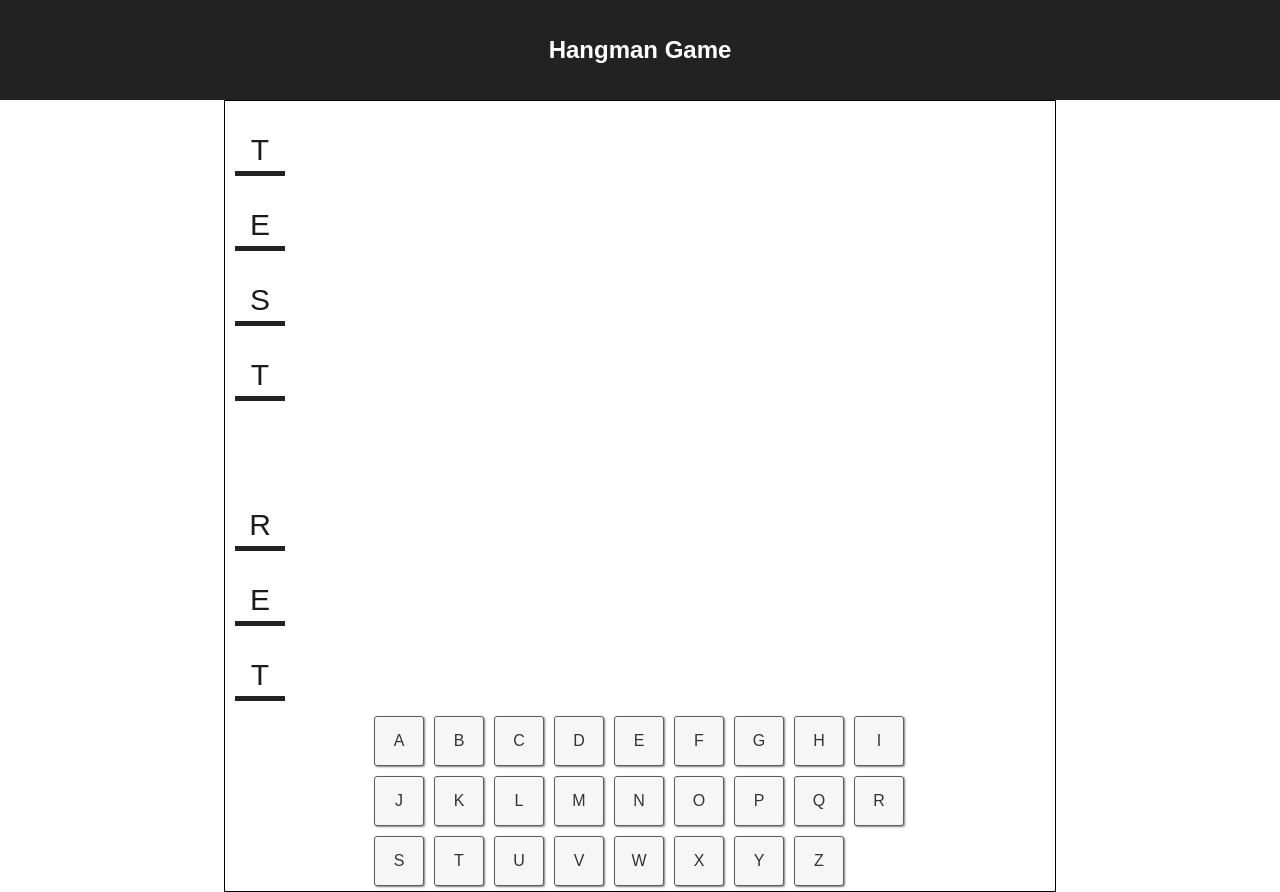
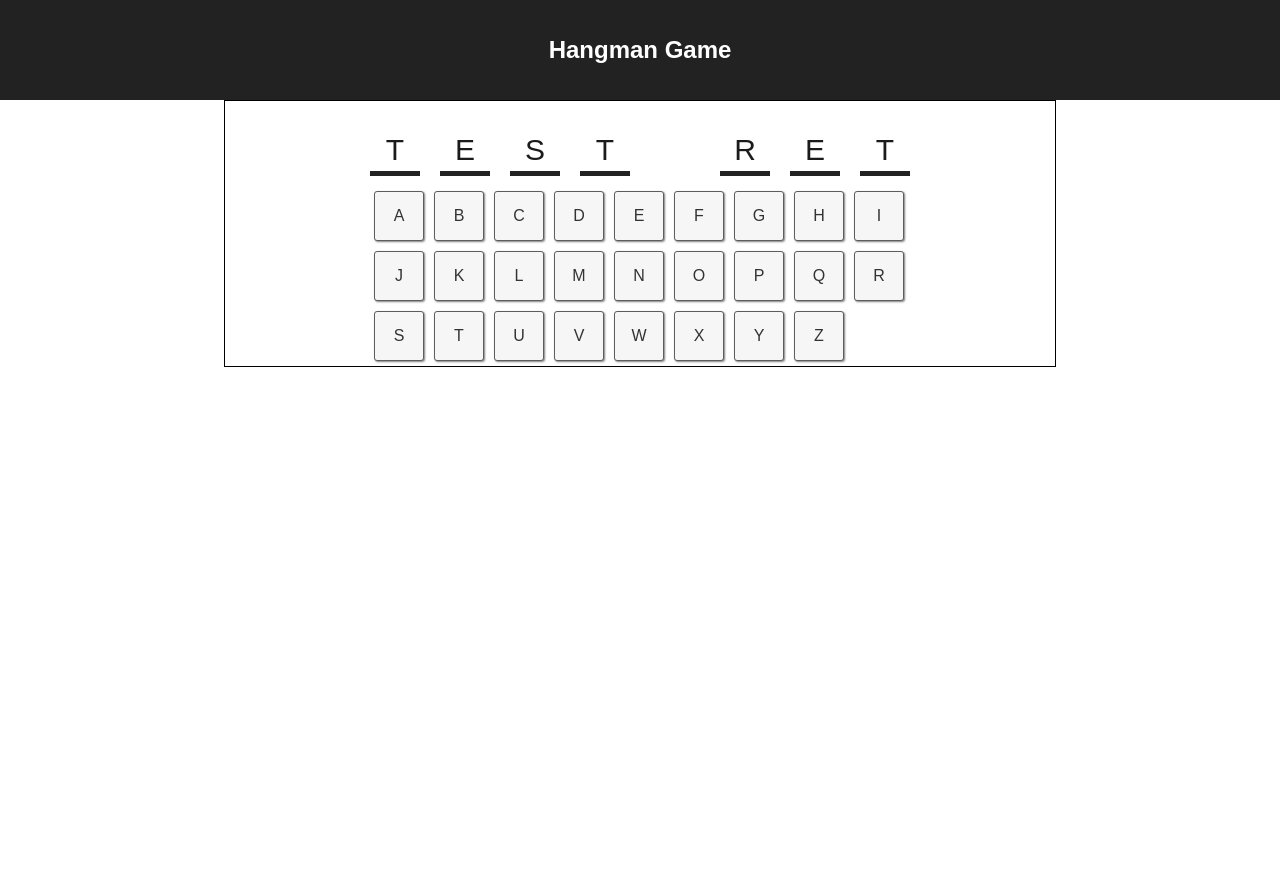
Before and after one commit to MathieuBouvet/hangman, a React (Create React App) app: page / in a window 1280 px wide. After the commit the page ends 800 px from the top, so only its background shows below. Built offline with nearby package versions, Linux system fonts and the light colour scheme.

Commit message:
Flex the mystery word container in App.css

```diff
--- a/src/App.css
+++ b/src/App.css
@@ -28,3 +28,9 @@
   flex-direction: row;
   flex-wrap: wrap;
 }
+
+.mystery-word {
+  display: flex;
+  flex-direction: row;
+  justify-content: center;
+}
```
